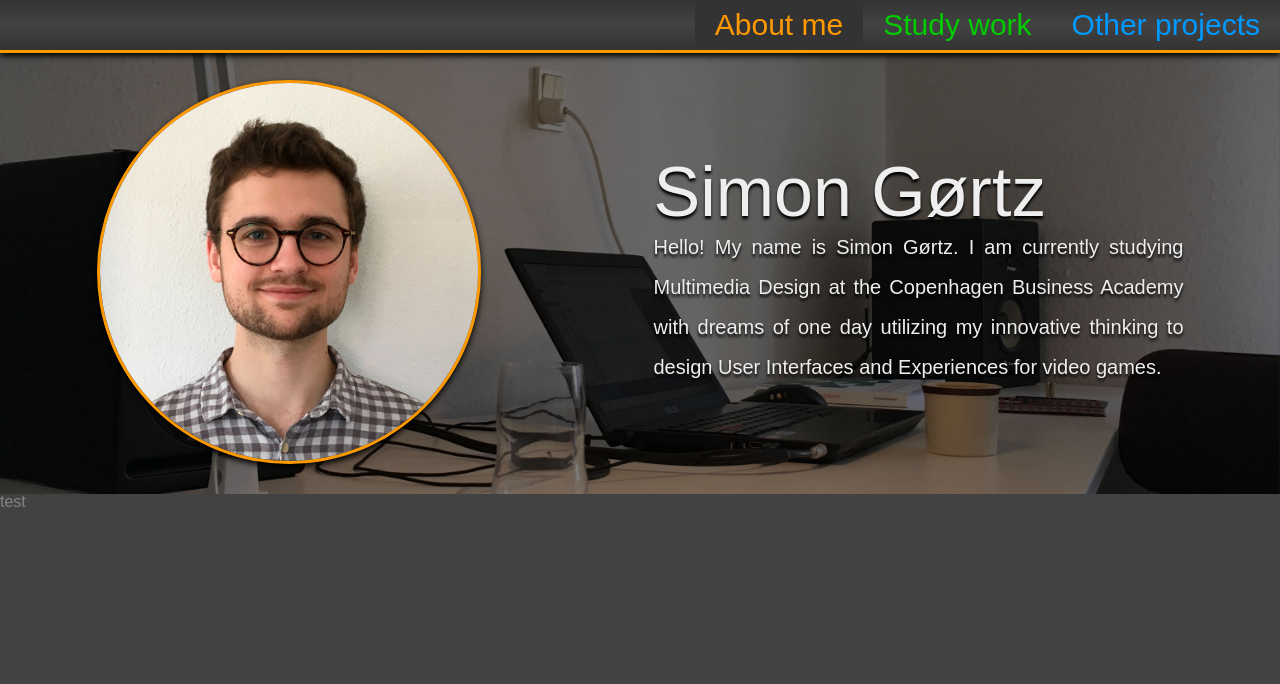
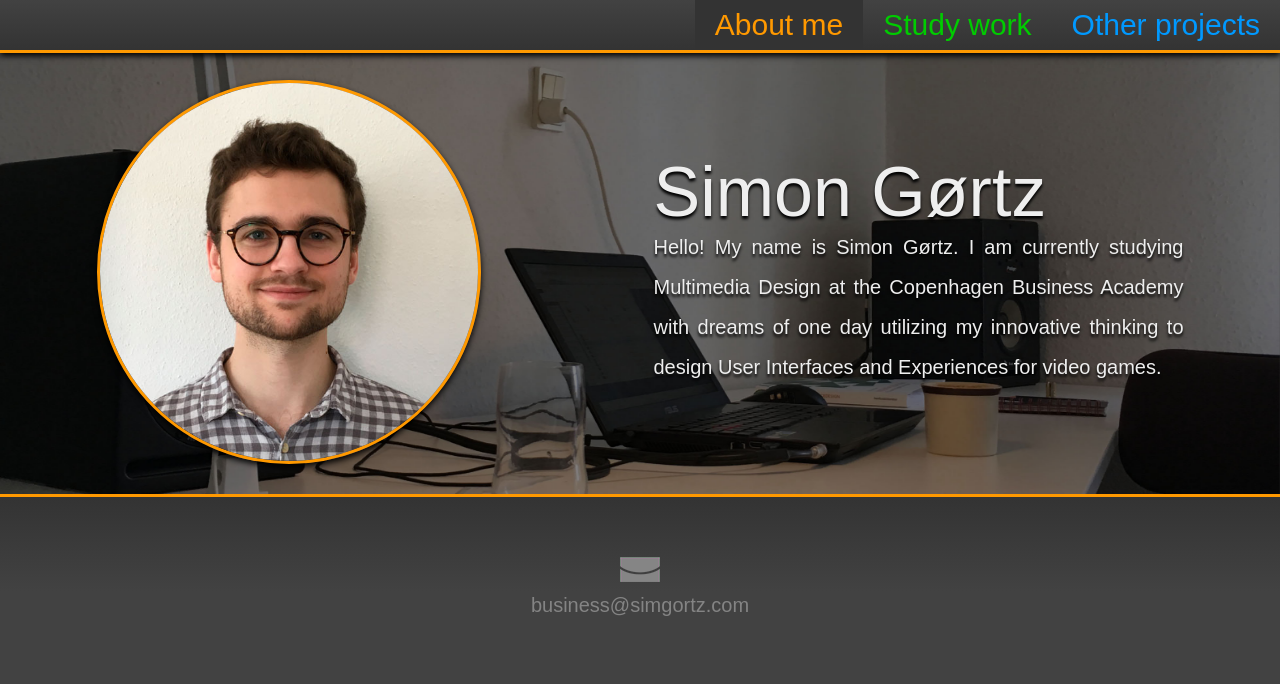
Before and after one commit to simgortz/portfolioGit, a PHP site: page / in a window 1280 px wide. Shown: the top 684 px of the page. Run offline with PHP 8.4, Linux system fonts and the light colour scheme; some web fonts are replaced.

Commit message:
added footer
added gradient background and email to footer

```diff
--- a/index.php
+++ b/index.php
@@ -45,8 +45,11 @@ ini_set('include_path', ROOT . '/subpages/');
 
             ?>
         </div>
-        <div id="footer">
-            test
+        <div  class="<?php echo $page;?>" id="footer">
+            <div id="footerContact">
+                <img src="media/icons/mailGreySmall.png">
+                <p>business@simgortz.com</p>
+            </div>
         </div>
     </body>
 </html>
--- a/style/stylesheet.css
+++ b/style/stylesheet.css
@@ -6,7 +6,7 @@ body{
     --textGrey: #848484;
     --customGrey: #424242;
     --customGreyDark: #333;
-    --customGradient: linear-gradient(var(--customGreyDark), var(--customGrey), var(--customGreyDark));
+    --customGradient: linear-gradient(var(--customGrey), var(--customGreyDark));
 }
 
 /* Standard style */
@@ -23,15 +23,15 @@ body{
     --customBorder: 3px solid;
     --custom-box-shadow: 0px 3px 6px #000;
     --custom-text-shadow: 0px 3px 3px #000;
-}
-
-h1, p{
-    color: #eeeeee;
-    text-shadow: var(--custom-text-shadow);
     font-size: 20px;
 }
 
-h1{
+#content h1,#content p{
+    color: #eeeeee;
+    text-shadow: var(--custom-text-shadow);
+}
+
+#content h1{
     font-size: 70px;
 }
 
@@ -118,6 +118,11 @@ p{
 }
 
 @media screen and (max-width: 840px){
+    #topMenu li a{
+        text-align: center;
+        font-size: 5wv;
+    }
+
     #aboutMe{
         flex-direction: column-reverse;
     }
@@ -136,3 +141,19 @@ p{
         max-width: 300px;
     }
 }
+
+#footer{
+    display: flex;
+    margin:auto;
+    flex-direction: row;
+    justify-content: center;
+    border-top: var(--customBorder);
+    background: linear-gradient(var(--customGreyDark), var(--customGrey) 50%);
+    padding: 60px 10px;
+}
+
+#footerContact{
+    text-align: center;
+    color: var(--textGrey);
+
+}
```
Also changed, not shown: media/icons/mail.png (added), media/icons/mailBlue.png (added), media/icons/mailGreen.png (added), media/icons/mailGrey.png (added), media/icons/mailGreySmall.png (added), media/icons/smallMailBlue.png (added), media/icons/smallMailGreen.png (added), media/icons/smallMailOrange.png (added).
